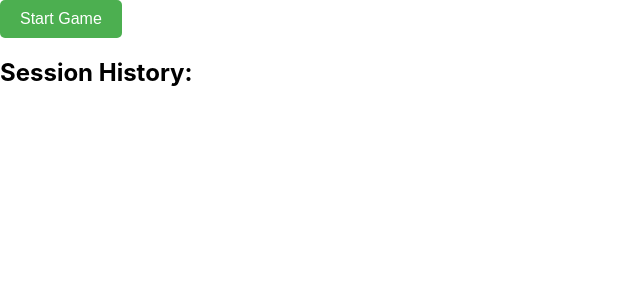
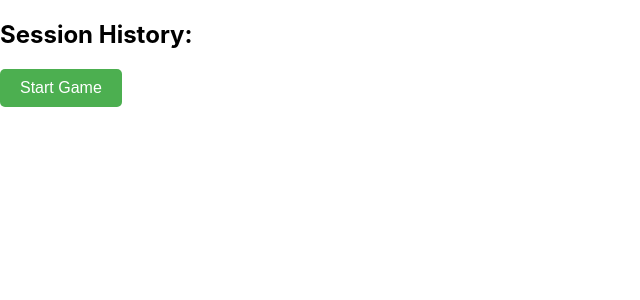
Before and after one commit to Aditi-Bavaliya/Phasertask1, a React (Create React App) app: page / in a window 1280 px wide. Shown: the top 300 px of the page, without its empty margins (0-640 px from the left). Built offline with nearby package versions, Linux system fonts and the light colour scheme.

Commit message:
Initial commit

```diff
--- a/src/Game.js
+++ b/src/Game.js
@@ -53,19 +53,20 @@ function Game() {
     };
 
     return (
-        <div>
-            <button onClick={startSession} className='start-button'>Start Game</button>
+       <div>
             <h2>Session History:</h2>
             {sessionId ? (
                 <div>
                     <p>Session ID: {sessionId}</p>
                     <p className='counter'>Counter: {counter}</p>
                 </div>
-            ) : null}
+            ) : (
+                <button onClick={startSession} className='start-button'>Start Game</button>
+            )}
             {session && (
                 <p className='session-info'>
                     Session ID: {session.sessionId}, Started at{' '}
-                    {new Date(session.startTime).toLocaleString()}, Ended at{' '}
+                     {new Date(session.startTime).toLocaleString()}, Ended at{' '}
                     {new Date(session.endTime).toLocaleString()}
                 </p>
             )}
```
